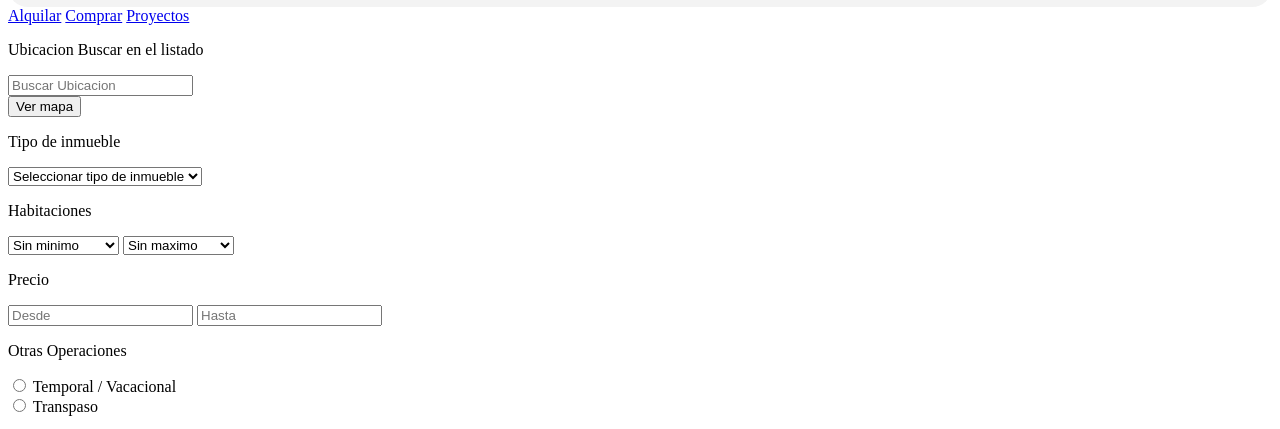
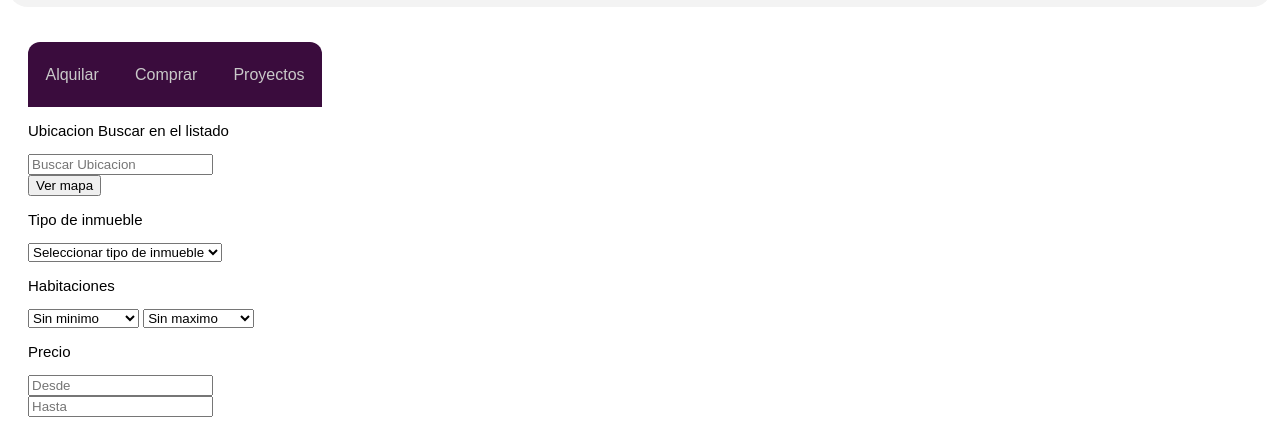
Before and after one commit to Steveens97/Proyecto, a plain HTML site: page Paginas/cabecera.html in a window 1280 px wide. Shown: the part 353-782 px from the top of the page. Drawn offline with Linux system fonts and the light colour scheme.

Commit message:
Creando el estilo al panel lateral

```diff
--- a/CSS/estiloprincipal.css
+++ b/CSS/estiloprincipal.css
@@ -49,9 +49,9 @@ ul, ol {
     padding:10px 12px;
     display:block;
 }
-.nav li a:hover {
-    /* background-color:#f4f5f5; */
-}
+/* .nav li a:hover {
+    /* background-color:#f4f5f5;
+} */
 .nav li ul {
     display:none;
     position:absolute;
@@ -102,3 +102,39 @@ ul, ol {
 .ingresarn a{
     color: rgb(255, 255, 255);
 }
+
+/* Fin de Cabecera */
+.cajaLateral1{
+    margin-left: 20px;
+    margin-top: 35px;
+    margin-right:  950px;
+    font-family: Arial, Helvetica, sans-serif;
+    font-size: 15px;
+    text-decoration: none;
+}
+
+.cajaLateral1_Arriba{
+    background: #3a0c3d;
+    text-decoration: none;
+    text-align: center;
+    border-radius: 12px 12px 0px 0px;
+    font-size: 15px;
+}
+/* .cajaLateral1_Arriba >a{
+    color: white;
+    text-decoration: none;
+    margin: 20px;
+    font-size: 16px;
+} */
+.cajaLateral1_Arriba .botonesarriba{
+    color: rgb(201, 201, 201);
+    background-color: #3a0c3d;
+    border: none;
+    text-decoration: none;
+    margin: 10px;
+    font-size: 16px;
+    height: 45px;
+}
+.cajaLateral1_Arriba .botonesarriba:hover{
+    color: rgb(255, 255, 255);
+}
--- a/Paginas/cabecera.html
+++ b/Paginas/cabecera.html
@@ -336,9 +336,12 @@
 
 <div class="cajaLateral1">
     <div class="cajaLateral1_Arriba">
-        <a href="#">Alquilar</a>
+        <button class="botonesarriba">Alquilar</button>
+        <button class="botonesarriba">Comprar</button>
+        <button class="botonesarriba">Proyectos</button>
+        <!-- <a href="#">Alquilar</a>
         <a href="#">Comprar</a>
-        <a href="#">Proyectos</a>
+        <a href="#">Proyectos</a> -->
     </div>
 <!-- ///////// -->
     <div class="cajaLateral1_Medio">
@@ -475,7 +478,7 @@
     </div>
 
     <p>Tipo de anunciante</p>
-    <div>
+    <div class="opcionesdeAnunciante">
         <input type="radio" name="anunciante"> Inmobiliaria<br>
         <input type="radio" name="anunciante"> Dueño directo
     </div>
```
